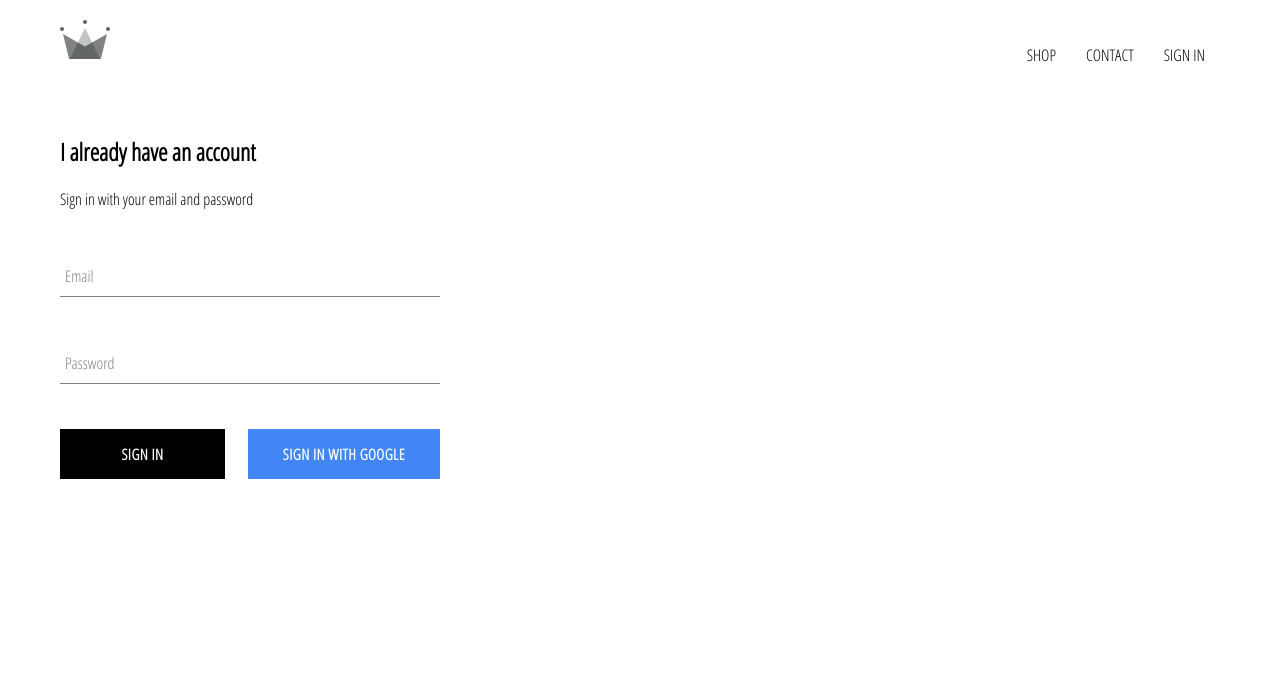
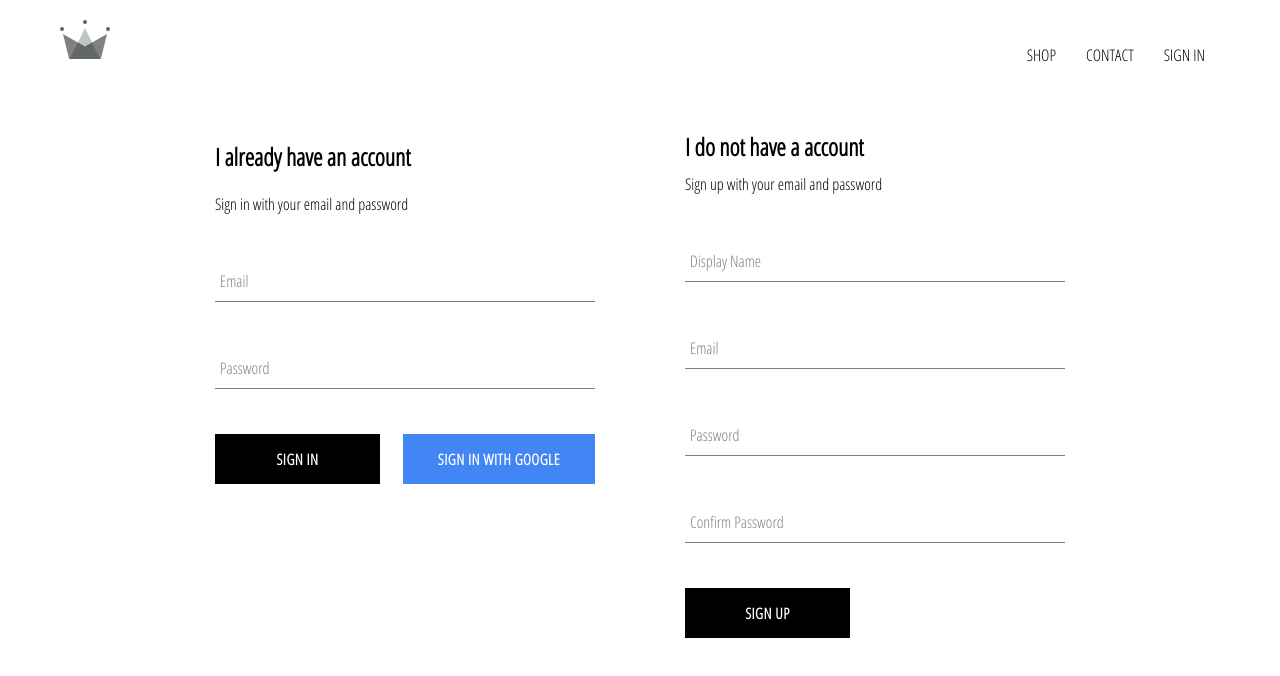
Before and after one commit to B5Happy/ECommerceReact, a React (Create React App) app: page /signin in a window 1280 px wide. Shown: the top 676 px of the page. Built offline with nearby package versions, Linux system fonts and the light colour scheme; no server answers.

Commit message:
implemented firebase utils, included ability to store authenticated suers into our firestore

```diff
--- a/src/App.js
+++ b/src/App.js
@@ -9,7 +9,7 @@
 
 import SignInAndSignUpPage from './pages/sign-in-and-sign-up/sign-in-and-sign-up.component';
 
-import { auth } from './firebase/firebase.utils';
+import { auth, createUserProfileDocument} from './firebase/firebase.utils';
 
 class App extends React.Component {
   constructor() {
@@ -23,10 +23,23 @@
   unsubscribeFromAuth = null
 
   componentDidMount() {
-    this.unsubscribeFromAuth = auth.onAuthStateChanged(user => {
-      this.setState({ currentUser: user });
+    this.unsubscribeFromAuth = auth.onAuthStateChanged(async userAuth => {
+      if (userAuth) {
+        const userRef = await createUserProfileDocument(userAuth);
 
-      console.log(user);
+        userRef.onSnapshot(snapShot => {
+          this.setState({
+            currentUser: {
+              id: snapShot.id,
+              ...snapShot.data()
+            }
+          });
+        });
+
+      } else {
+        this.setState({ currentUser: userAuth });
+      }
+
     });
   }
 
--- /dev/null
+++ b/src/components/sign-up/sign-up.component.jsx
@@ -0,0 +1,103 @@
+import React from 'react';
+
+import FormInput from '../form-input/form-input.component';
+import CustomButton from '../custom-button/custom-button.component';
+
+import { auth, createUserProfileDocument } from '../../firebase/firebase.utils';
+
+import './sign-up.styles.scss';
+
+class SignUp extends React.Component {
+  constructor() {
+    super();
+
+    this.state = {
+      displayName: '',
+      email: '',
+      password: '',
+      confirmPassword: ''
+    };
+  }
+
+  handleSubmit = async event => {
+    event.preventDefault();
+
+    const { displayName, email, password, confirmPassword } = this.state;
+
+    if (password !== confirmPassword) {
+      alert("passwords don't match");
+      return;
+    }
+
+    try {
+      const { user } = await auth.createUserWithEmailAndPassword(
+        email,
+        password
+      );
+
+      await createUserProfileDocument(user, { displayName });
+
+      this.setState({
+        displayName: '',
+        email: '',
+        password: '',
+        confirmPassword: ''
+      });
+    } catch (error) {
+      console.error(error);
+    }
+  };
+
+  handleChange = event => {
+    const { name, value } = event.target;
+
+    this.setState({ [name]: value });
+  };
+
+  render() {
+    const { displayName, email, password, confirmPassword } = this.state;
+    return (
+      <div className='sign-up'>
+        <h2 className='title'>I do not have a account</h2>
+        <span>Sign up with your email and password</span>
+        <form className='sign-up-form' onSubmit={this.handleSubmit}>
+          <FormInput
+            type='text'
+            name='displayName'
+            value={displayName}
+            onChange={this.handleChange}
+            label='Display Name'
+            required
+          />
+          <FormInput
+            type='email'
+            name='email'
+            value={email}
+            onChange={this.handleChange}
+            label='Email'
+            required
+          />
+          <FormInput
+            type='password'
+            name='password'
+            value={password}
+            onChange={this.handleChange}
+            label='Password'
+            required
+          />
+          <FormInput
+            type='password'
+            name='confirmPassword'
+            value={confirmPassword}
+            onChange={this.handleChange}
+            label='Confirm Password'
+            required
+          />
+          <CustomButton type='submit'>SIGN UP</CustomButton>
+        </form>
+      </div>
+    );
+  }
+}
+
+export default SignUp;
--- /dev/null
+++ b/src/components/sign-up/sign-up.styles.scss
@@ -0,0 +1,9 @@
+.sign-up {
+    display: flex;
+    flex-direction: column;
+    width: 380px;
+
+    .title {
+        margin: 10px 0;
+    }
+}
--- a/src/firebase/firebase.utils.js
+++ b/src/firebase/firebase.utils.js
@@ -14,6 +14,31 @@
     measurementId: "G-XS5ZFSYDE7"
 };
 
+export const createUserProfileDocument = async (userAuth, additionalData) => {
+    if (!userAuth) return;
+
+    const userRef = firestore.doc(`users/${userAuth.uid}`);
+    const snapShot = await userRef.get();
+
+    if (!snapShot.exists) {
+        const { displayName, email } = userAuth;;
+        const createdAt = new Date();
+
+        try {
+            await userRef.set({
+                displayName,
+                email,
+                createdAt,
+                ...additionalData
+            })
+        } catch (error) {
+            console.log('error creating user', error.message);
+        }
+    }
+
+    return userRef;
+};
+
 firebase.initializeApp(config);
 
 export const auth = firebase.auth();
--- a/src/pages/sign-in-and-sign-up/sign-in-and-sign-up.component.jsx
+++ b/src/pages/sign-in-and-sign-up/sign-in-and-sign-up.component.jsx
@@ -1,12 +1,16 @@
 import React from 'react';
 import SignIn from '../../components/sign-in/sign-in.component';
+import SignUp from '../../components/sign-up/sign-up.component';
 import './sign-in-and-sign-up.styles.scss';
 
 
 
 const SignInAndSignUpPage = () => (
 
-    <div className='sign-in-and-sign-up'> <SignIn/> </div>
+    <div className='sign-in-and-sign-up'>
+        <SignIn />
+        <SignUp />
+    </div>
 );
 
 export default SignInAndSignUpPage;
--- a/src/pages/sign-in-and-sign-up/sign-in-and-sign-up.styles.scss
+++ b/src/pages/sign-in-and-sign-up/sign-in-and-sign-up.styles.scss
@@ -0,0 +1,6 @@
+.sign-in-and-sign-up {
+    width: 850px;
+    display: flex;
+    justify-content: space-between;
+    margin: 30px auto;
+}
```
Also changed, not shown: src/components/form-input/form-input.component.jsx (+12 -12 lines).
